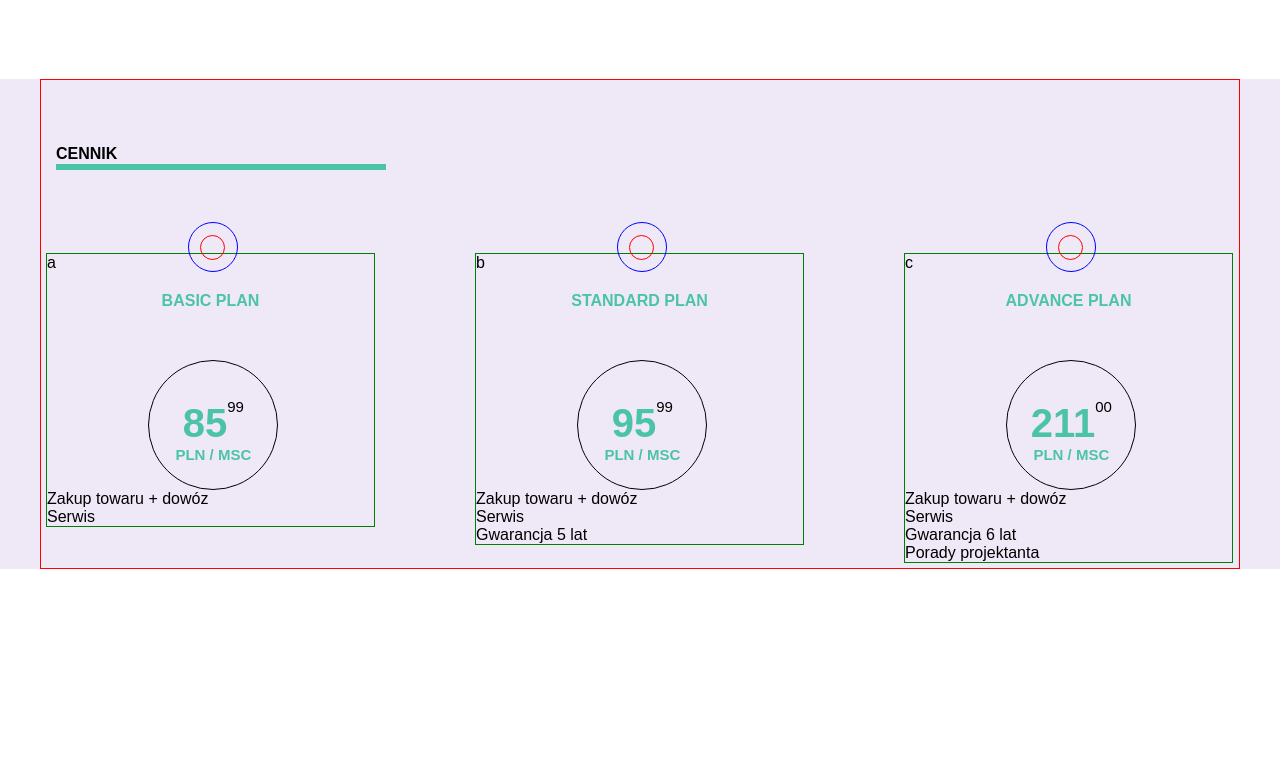
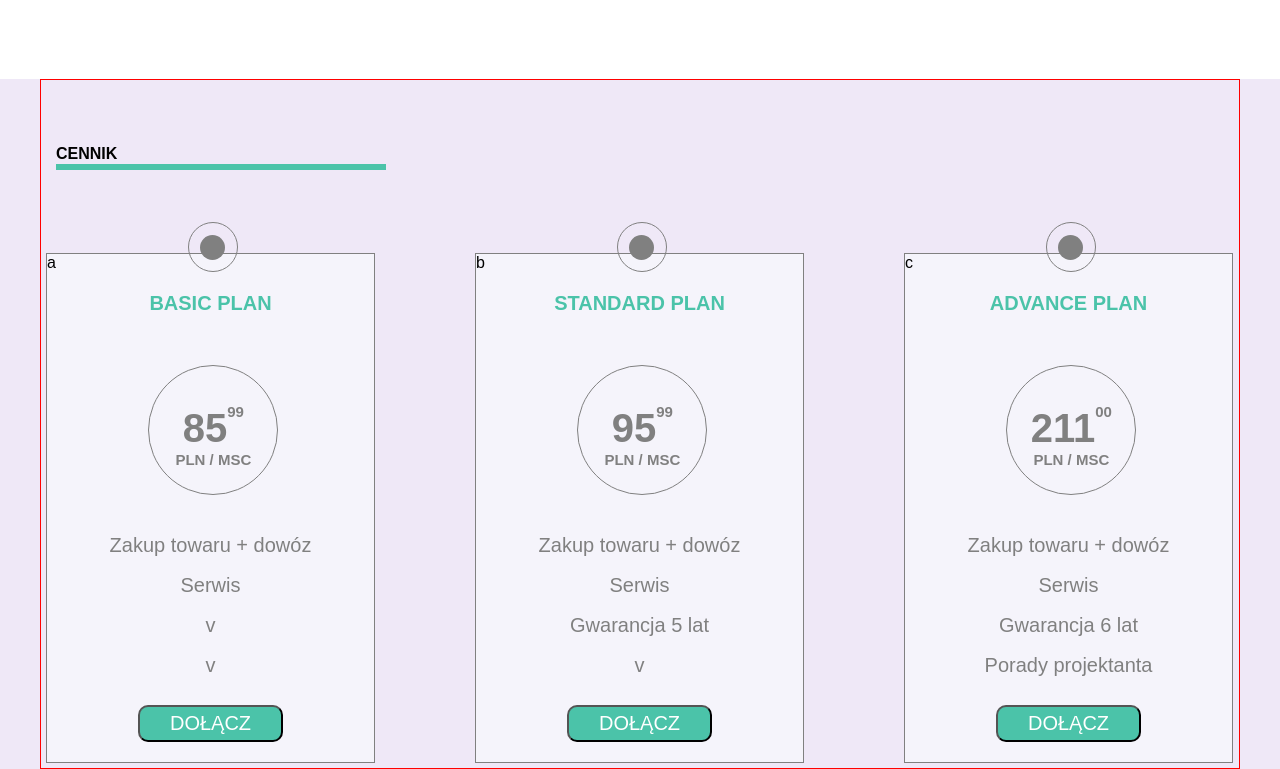
Before and after one commit to Kitka92/Sit-on-Chair-, a plain HTML site: page index.html in a window 1280 px wide. Shown: the part 901-1670 px from the top of the page. Before the commit the page ends 1470 px from the top, so only its background shows below. Drawn offline with Linux system fonts and the light colour scheme.

Commit message:
section 3 part 2

```diff
--- a/css/style.css
+++ b/css/style.css
@@ -10,7 +10,7 @@
 @font-face {
     font-family: 'ralewayregular';
     src: url('../fonts/raleway-regular.woff2') format('woff2'),
-         url('raleway-regular.woff') format('woff');
+         url('../fonts/raleway-regular.woff') format('woff');
     font-weight: normal;
     font-style: normal;
 
@@ -19,14 +19,14 @@
 @font-face {
     font-family: 'ralewaysemibold';
     src: url('../fonts/raleway-semibold.woff2') format('woff2'),
-         url('raleway-semibold.woff') format('woff');
+         url('..fonts/raleway-semibold.woff') format('woff');
     font-weight: normal;
     font-style: normal;
 
 }
 
 html {
-  font-family: 'Raleway', sans-serif;
+  font-family: Raleway, sans-serif;
 }
 
 /* HEADER */
@@ -151,7 +151,7 @@ p.nextToChair {
   margin-bottom: 10px;
 }
 
-button {
+.button1 {
   position: absolute;
   left: 100px;
   text-transform: uppercase;
@@ -261,10 +261,11 @@ p.price {
 }
 
 .plan {
-  border: 1px solid green;
+  border: 1px solid grey;
   width: 329px;
   position: relative;
   margin-right: 100px;
+  background-color: #F5F4FB;
 }
 
 .plan:last-child {
@@ -274,7 +275,7 @@ p.price {
 .topCircle {
   width: 50px;
   height: 50px;
-  border: 1px solid blue;
+  border: 1px solid grey;
   position: relative;
   left: 43%;
   bottom: 50px;
@@ -282,7 +283,7 @@ p.price {
 }
 
 .lilCircle {
-  border: 1px solid red;
+  background-color: grey;
   border-radius: 50%;
   width: 25px;
   height: 25px;
@@ -294,6 +295,7 @@ p.price {
 .basicPlan {
   text-align: center;
   color: #4BC3A9;
+  font-size: 20px;
   margin-top: -30px;
   margin-bottom: 50px;
   font-weight: bold;
@@ -304,18 +306,22 @@ p.price {
   left: 31%;
   width: 130px;
   height: 130px;
-  border: 1px solid black;
+  border: 1px solid grey;
   border-radius: 50%;
   text-align: center;
+  margin-bottom: 30px;
 }
 .bigCircle>span {
   font-size: 40px;
   position: relative;
   top: 40px;
+  color: grey;
 }
 
 .bigCircle>sup {
   font-size: 15px;
+  font-weight: bold;
+  color: grey;
   position: relative;
   top: 15px;
 }
@@ -323,3 +329,23 @@ p.price {
 .pln {
   font-size: 15px !important;
 }
+
+.options {
+  text-align: center;
+  line-height: 2;
+  color: grey;
+  font-size: 20px;
+}
+
+.button2 {
+  display: block;
+  margin: 0 auto;
+  margin-top: 20px;
+  margin-bottom: 20px;
+  text-transform: uppercase;
+  font-size: 20px;
+  border-radius: 10px;
+  padding: 5px 30px 5px 30px;
+  color: white;
+  background-color: #4BC3A9
+}
--- a/index.html
+++ b/index.html
@@ -37,7 +37,7 @@
       <div class="chair">
         <h1>Sit <span>on</span> our <span>chair</span></h1>
         <p class="nextToChair">Nulla lobortis lacus id ipsum hendrerit venenatis. Maecenas lectus arcu, bibendum in bibendum ac, iaculis quis. nisl. Ut sed sapien augue. Donec vitae felis ac odio tempus auctor quis nec mi. Suspendisse tortor sapien, convallis eget tortor.</p>
-        <button>Zobacz więcej</button>
+        <button class="button1">Zobacz więcej</button>
       </div>
       <div class="slider right"><a href="www.google.pl">&gt</a></div>
     </div>
@@ -69,6 +69,9 @@
         <div class="bigCircle"><span>85</span><sup>99</sup><br><span class="pln">PLN / MSC</span></div>
         <p class="options">Zakup towaru + dowóz</p>
         <p class="options">Serwis</p>
+        <p class="options">v</p>
+        <p class="options">v</p>
+        <button class="button2">Dołącz</button>
       </div>
       <div class="plan">b
         <div class="topCircle">
@@ -79,6 +82,8 @@
         <p class="options">Zakup towaru + dowóz</p>
         <p class="options">Serwis</p>
         <p class="options">Gwarancja 5 lat</p>
+        <p class="options">v</p>
+        <button class="button2">Dołącz</button>
       </div>
       <div class="plan">c
         <div class="topCircle">
@@ -90,6 +95,7 @@
         <p class="options">Serwis</p>
         <p class="options">Gwarancja 6 lat</p>
         <p class="options">Porady projektanta</p>
+        <button class="button2">Dołącz</button>
       </div>
     </div>
   </section>
```
